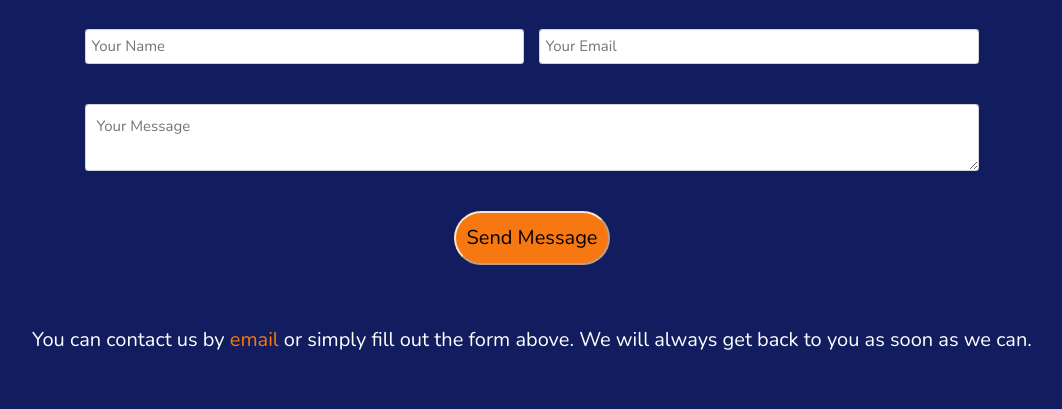
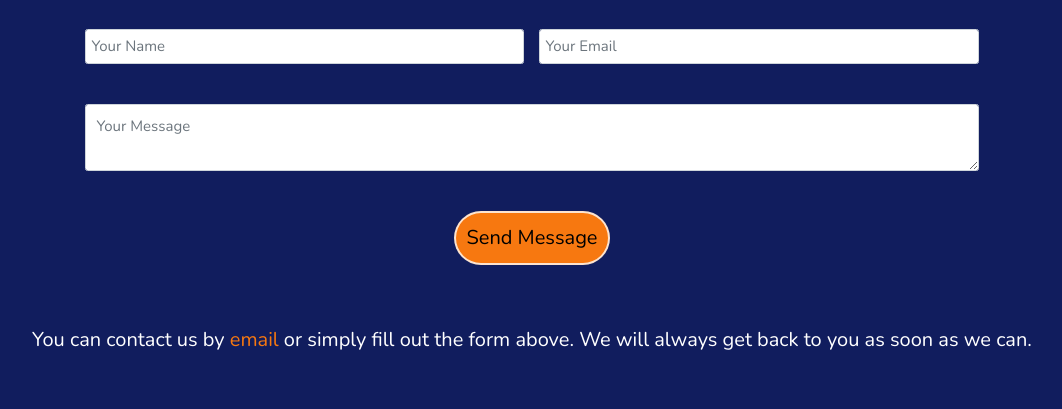
Before and after one commit to sam-timmins/denn_toddlers, a Django app: page /contact/ in a window 1280 px wide. Shown: the part 238-647 px from the top of the page, without its empty margins (108-1170 px from the left). Run offline with Django 3.2, Linux system fonts and the light colour scheme; some libraries are stand-ins or nearby versions; some web fonts are replaced.

Commit message:
Fix button border

```diff
--- a/contact/templates/contact/contact.html
+++ b/contact/templates/contact/contact.html
@@ -79,7 +79,7 @@
                             </div>
 
                             <div class="col-12 text-center">
-                                <button type="submit" class="btn-md button p-3 my-5 mx-3 mx-md-5 rounded-pill">Send
+                                <button type="submit" class=" btn btn-md button p-3 my-5 mx-3 mx-md-5 rounded-pill">Send
                                     Message</button>
                             </div>
                         </div>
--- a/static/css/app.css
+++ b/static/css/app.css
@@ -114,7 +114,7 @@ body {
 }
 
 .button {
-    border-color: var(--white-transp);
+    border: 2px solid var(--white-transp);
     background-color: var(--orange);
     color: var(--black);
     font-size: 2rem;
```
